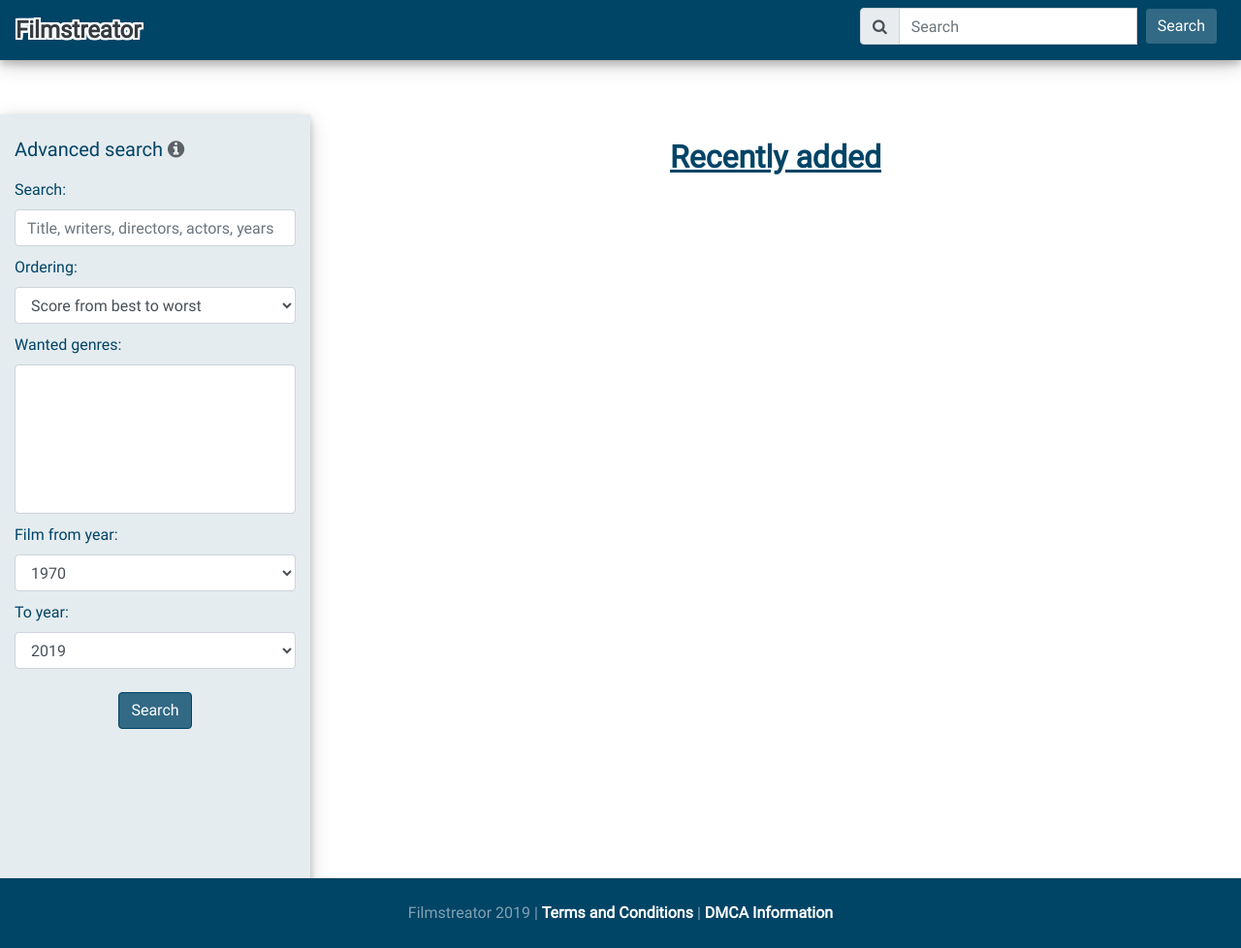
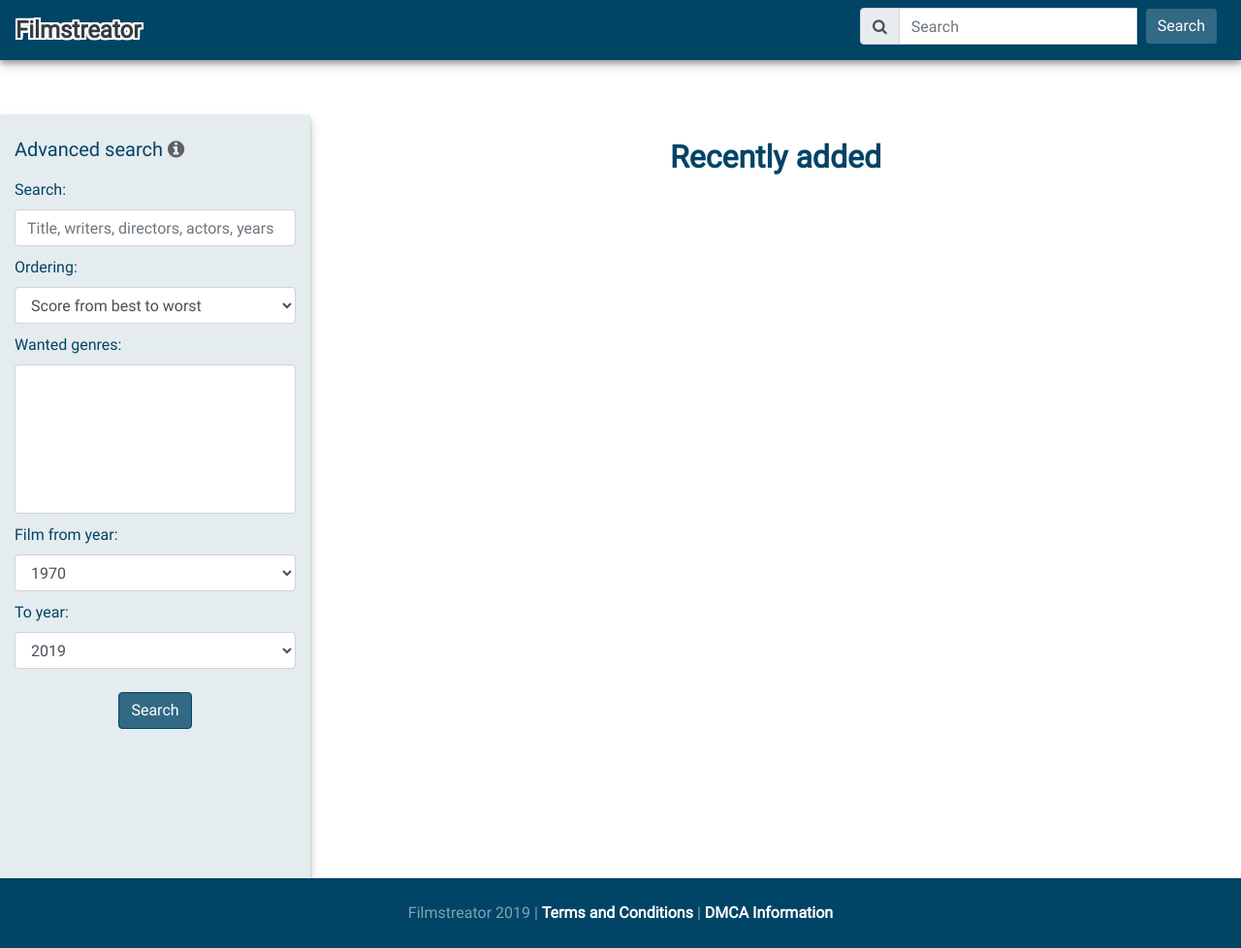
Before and after one commit to koyadovic/filmstreator, a Django app: page / in a window 1280 px wide. Shown: the whole page at 97% size. Run offline with Django 3.2, Linux system fonts and the light colour scheme; data that the repository does not hold is empty; some libraries are stand-ins or nearby versions.

Commit message:
Fix for shadows

```diff
--- a/web/static/web/css/styles.06e79201264851df3d3e9fd0a7ae659c.css
+++ b/web/static/web/css/styles.07.css
@@ -18,7 +18,7 @@ footer#sticky-footer {
 }
 .second-nav {
     background: #e5ecef !important;
-    box-shadow: 0 4px 8px 0 rgba(0, 0, 0, 0.2), 0 6px 20px 0 rgba(0, 0, 0, 0.19);
+    box-shadow: 0 2px 2px 0 rgba(0, 0, 0, 0.2), 0 2px 10px 0 rgba(0, 0, 0, 0.19);
 }
 .sidebar {
     background: #e5ecef !important;
@@ -60,7 +60,6 @@ body {
 h1, h2, h3 {
     color: #046;
     font-weight: 800;
-    text-decoration: underline;
 }
 
 h1 {
@@ -68,7 +67,7 @@ h1 {
 }
 
 nav.top-nav {
-    box-shadow: 0 4px 8px 0 rgba(0, 0, 0, 0.2), 0 6px 20px 0 rgba(0, 0, 0, 0.19);
+    box-shadow: 0 4px 4px 0 rgba(0, 0, 0, 0.2), 0 6px 10px 0 rgba(0, 0, 0, 0.19);
     z-index: 2;
 }
 
@@ -356,7 +355,7 @@ nav .active {
 }
 
 .resp-sharing-button__link {
-    box-shadow: 0 4px 8px 0 rgba(0, 0, 0, 0.2), 0 6px 20px 0 rgba(0, 0, 0, 0.19);
+    box-shadow: 0 4px 4px 0 rgba(0, 0, 0, 0.2), 0 6px 10px 0 rgba(0, 0, 0, 0.19);
 }
 .resp-sharing-button {
     width: 8em;
@@ -614,7 +613,7 @@ li.nav-item {
 
 .table.table-hover.table-dark {
     border-radius: 5px;
-    box-shadow: 0 4px 8px 0 rgba(0, 0, 0, 0.2), 0 6px 20px 0 rgba(0, 0, 0, 0.19);
+    box-shadow: 0 4px 4px 0 rgba(0, 0, 0, 0.2), 0 6px 10px 0 rgba(0, 0, 0, 0.19);
 }
 .table.table-hover.table-dark td {
     border-radius: 5px;
@@ -650,7 +649,7 @@ nav.sidebar {
     width: 20em;
     height: 100vh;
     padding: 0 15px;
-    box-shadow: 0 4px 8px 0 rgba(0, 0, 0, 0.2), 0 6px 20px 0 rgba(0, 0, 0, 0.19);
+    box-shadow: 0 4px 4px 0 rgba(0, 0, 0, 0.2), 0 6px 10px 0 rgba(0, 0, 0, 0.19);
     top: 0;
     margin-top: 118px;
 }
@@ -689,7 +688,7 @@ div.audiovisual-item-container {
 div.audiovisual-item-container:hover {
     transform: scale(1.1);
     z-index: 10;
-    box-shadow: 0 4px 8px 0 rgba(0, 0, 0, 0.4), 0 6px 20px 0 rgba(0, 0, 0, 0.4);
+    box-shadow: 0 4px 4px 0 rgba(0, 0, 0, 0.2), 0 6px 10px 0 rgba(0, 0, 0, 0.19);
 }
 
 /* Narrow screens like mobile phones */
--- a/web/templates/web/base.html
+++ b/web/templates/web/base.html
@@ -17,7 +17,7 @@
         <meta name="propeller" content="a7813056afee4e406aa10546ca8938c9">
         <link href='{% static "web/css/roboto.css" %}' rel='stylesheet'>
         <link rel="stylesheet" href="{% static "web/css/bootstrap.min.css" %}" integrity="sha384-ggOyR0iXCbMQv3Xipma34MD+dH/1fQ784/j6cY/iJTQUOhcWr7x9JvoRxT2MZw1T" crossorigin="anonymous">
-        <link rel="stylesheet" href="{% static "web/css/styles.06e79201264851df3d3e9fd0a7ae659c.css" %}">
+        <link rel="stylesheet" href="{% static "web/css/styles.07.css" %}">
         <link rel="shortcut icon" href="{% static "web/img/favicon.png" %}" type="image/x-icon">
         <link rel="icon" href="{% static "web/img/favicon.png" %}" type="image/x-icon">
         <link rel="stylesheet" href="https://stackpath.bootstrapcdn.com/font-awesome/4.7.0/css/font-awesome.min.css">
```
